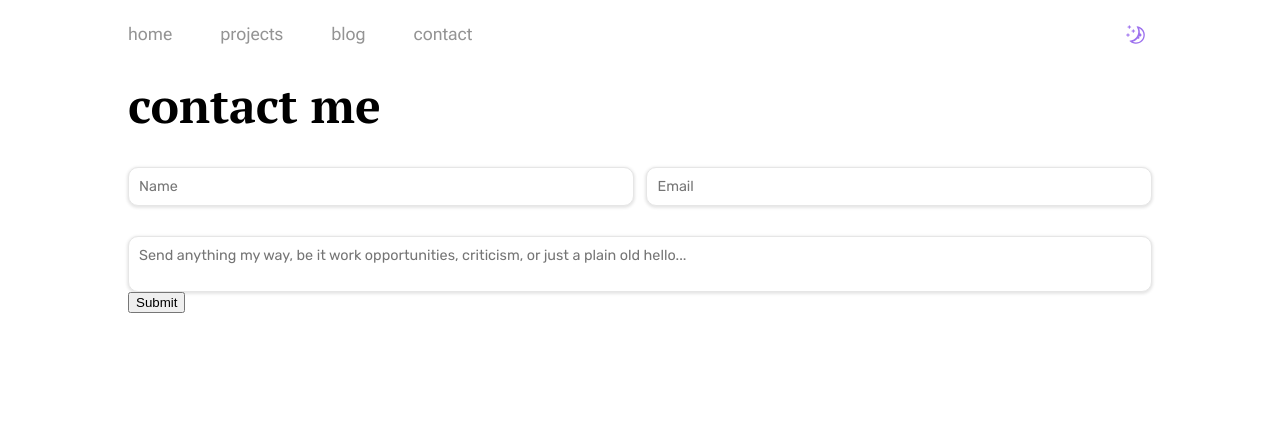
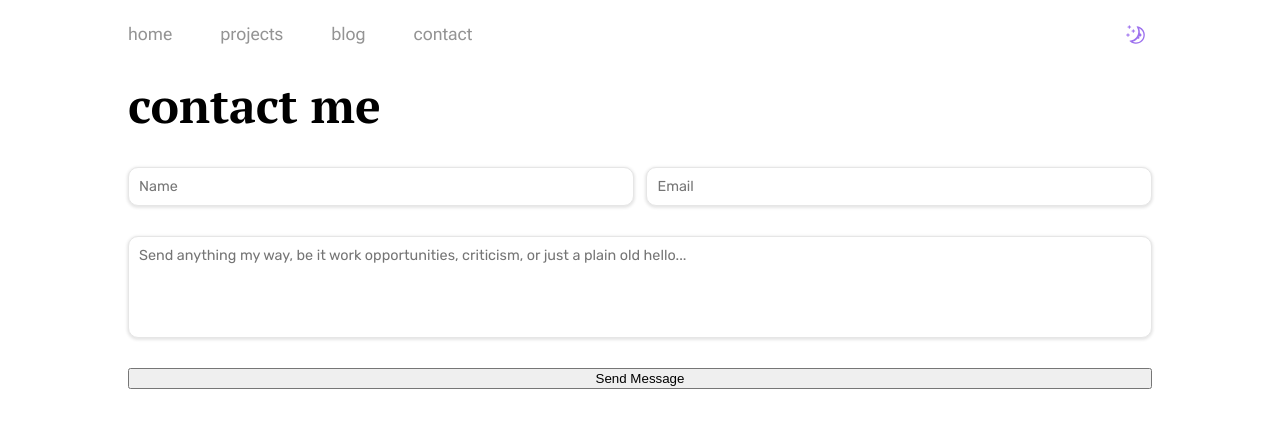
Before and after one commit to vishilp/portfolio, a React (Vite) app in the folder my-website/: page /contact in a window 1280 px wide. Shown: the top 428 px of the page. Built offline with nearby package versions, Linux system fonts and the light colour scheme.

Commit message:
web3 forms contact form done, just styling left

```diff
--- a/my-website/src/components/Contact_Form/contact_form.jsx
+++ b/my-website/src/components/Contact_Form/contact_form.jsx
@@ -1,10 +1,36 @@
 import styles from './styles.module.css'
+import { useState } from 'react';
 
 function Contact_Form(){
+    const [result, setResult] = useState("Send Message");
+
+    const onSubmit = async (event) => {
+        event.preventDefault();
+        setResult("Sending....");
+        const formData = new FormData(event.target);
+
+        formData.append("access_key", "33c6ffdf-ab1d-4ff6-8c8d-1c55700ab407");
+
+        const response = await fetch("https://api.web3forms.com/submit", {
+        method: "POST",
+        body: formData
+        });
+
+        const data = await response.json();
+
+        if (data.success) {
+        setResult("Form Submitted Successfully");
+        event.target.reset();
+        } else {
+        console.log("Error", data);
+        setResult(data.message);
+        }
+    };
+
     return(
+
         <div className={styles.container}>
-            <form className={styles.form} action="https://api.web3forms.com/submit" method="POST">
-            <input type="hidden" name="access_key" value="33c6ffdf-ab1d-4ff6-8c8d-1c55700ab407"></input>
+            <form className={styles.form} onSubmit={onSubmit}>
                 <div className={styles.top}>
                     <input className={styles.row1} type="text" required placeholder='Name' name='Name'></input>
                     <input className={styles.row1} type="text" required placeholder='Email' name='Email'></input>
@@ -13,10 +39,11 @@ function Contact_Form(){
                     <textarea className={styles.row2} type="text" required placeholder='Send anything my way, be it work opportunities, criticism, or just a plain old hello...' name='Msg'></textarea>
                 </div>
                 <div className={styles.button}>
-                    <input className={styles.submit} type="submit"></input>
+                    <input className={styles.submit} type="submit" value={result}></input>
                 </div>
             </form>
         </div>
+
     )
 }
 
--- a/my-website/src/components/Contact_Form/styles.module.css
+++ b/my-website/src/components/Contact_Form/styles.module.css
@@ -38,6 +38,16 @@
     font-family: "Rubik", serif;
     font-size: 0.9rem;
     background-color: var(--background-color);
+    color: var(--color);
     resize: none;
-    color: var(--color);
+    height: 10vh;
 }
+
+.button{
+    display: flex;
+    margin-top: 30px;
+}
+
+.submit{
+    flex:1;
+}
```
